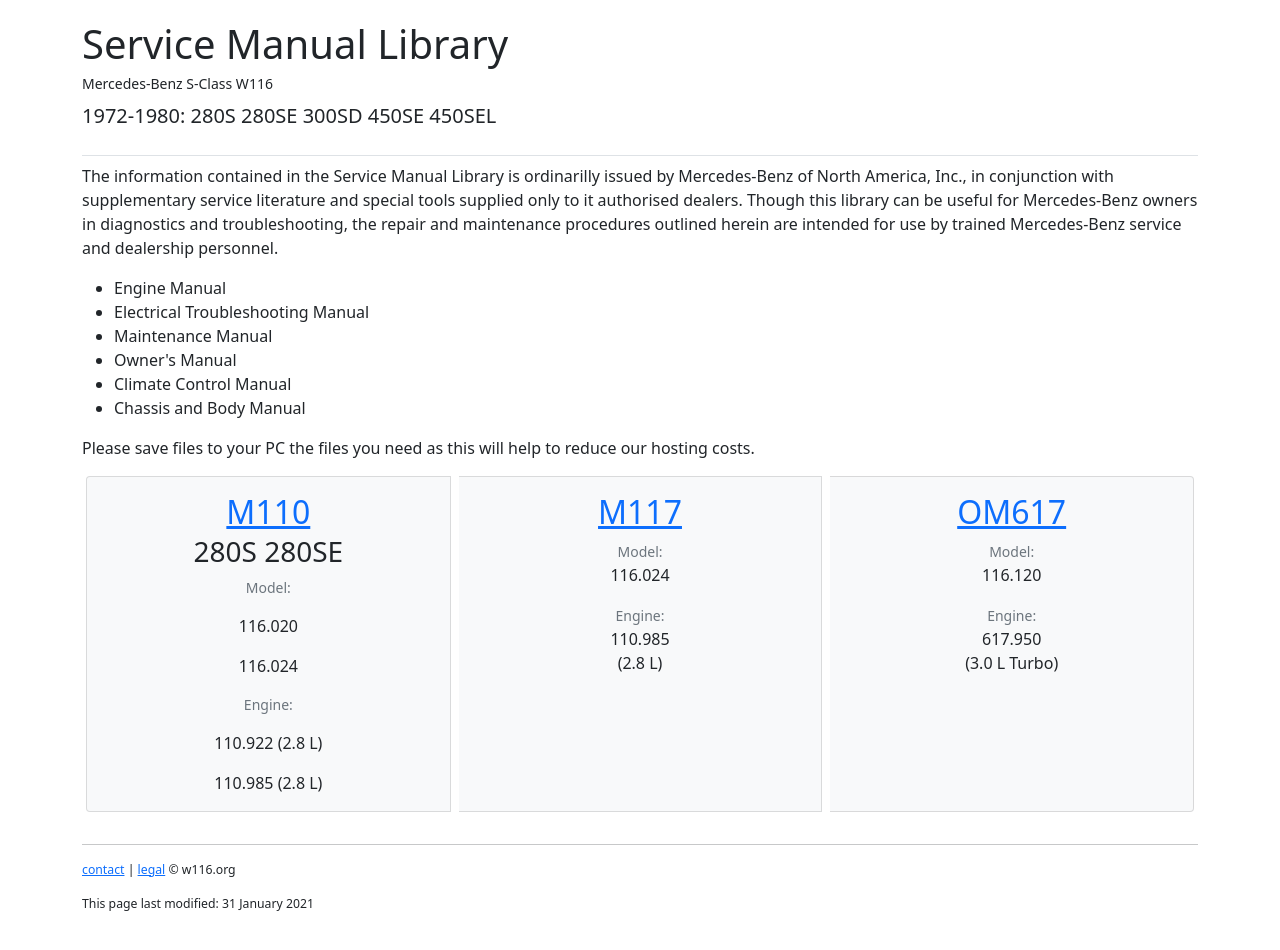
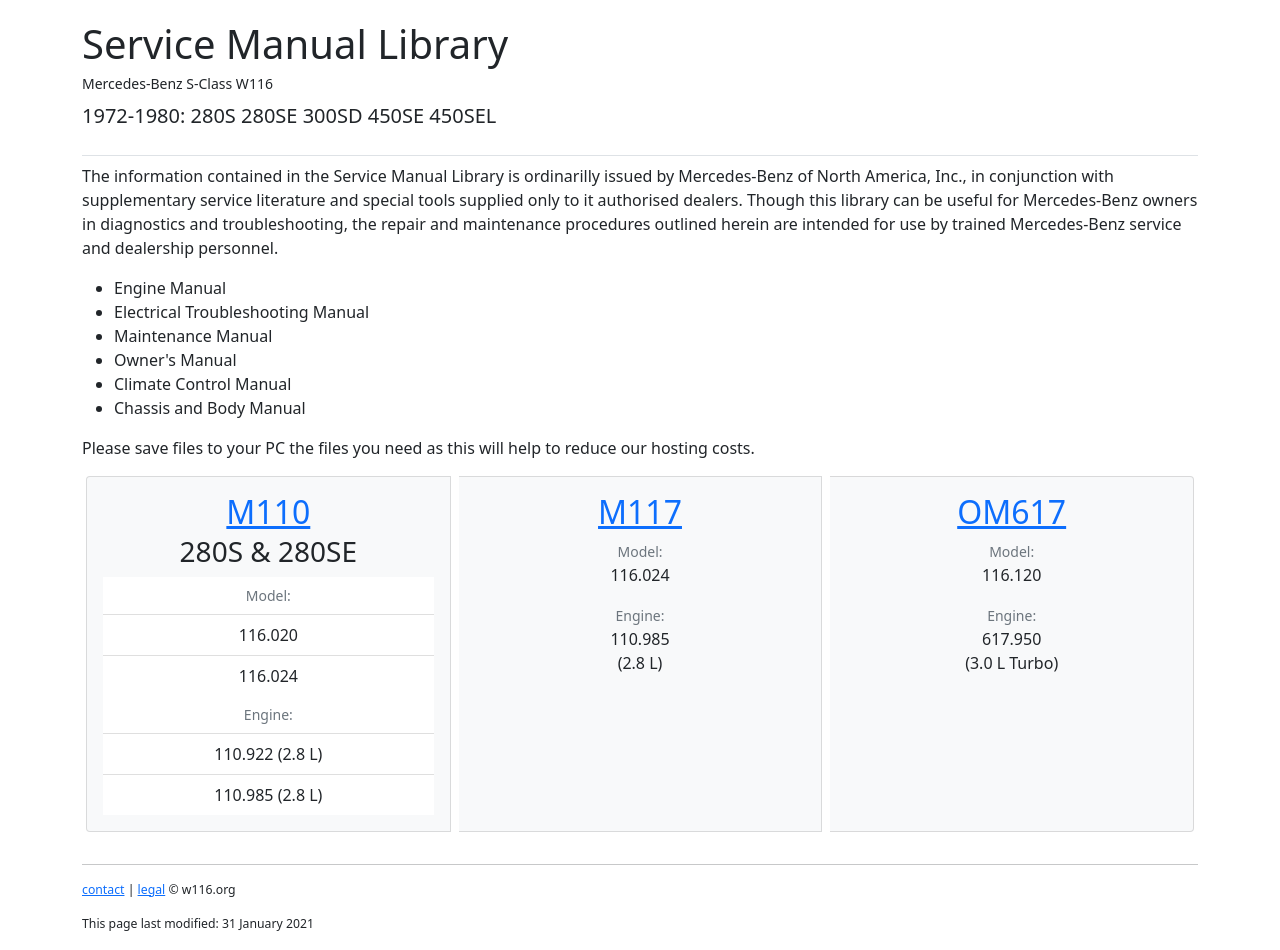
Before and after one commit to W116org/handbook, a Jekyll site: the page built from index.html, in a window 1280 px wide, cut to the strip 210-1160 px from the top of the page. Built offline with Jekyll 4.4.1, drawn with Linux system fonts in a browser that asks for light colours; comment, search, counter and statistics services are not loaded.

Commit message:
Update index.html

```diff
--- a/index.html
+++ b/index.html
@@ -36,13 +36,17 @@
       <a href="m110/">
         <h2 class="card-title">M110</h2>
       </a>
-      <h3 class="card-subtitle mb-2">280S 280SE</h3>
-      <p class="card-text small text-muted">Model:</p>
-      <p class="card-text">116.020</p>
-      <p class="card-text">116.024</p>
-      <p class="card-text small text-muted">Engine:</p>
-      <p class="card-text">110.922 (2.8 L)</p>
-      <p class="card-text">110.985 (2.8 L)</p>
+      <h3 class="card-subtitle mb-2">280S &amp; 280SE</h3>
+      <ul class="list-group list-group-flush">
+        <li class="list-group-item small text-muted">Model:</li>
+        <li class="list-group-item">116.020</li>
+        <li class="list-group-item">116.024</li>
+      </ul>
+      <ul class="list-group list-group-flush">
+        <li class="list-group-item small text-muted">Engine:</li>
+        <li class="list-group-item">110.922 (2.8 L)</li>
+        <li class="list-group-item">110.985 (2.8 L)</li>
+      </ul>
     </div>
   </div>
   <div class="card text-center text-dark bg-light mb-3 mx-1">
```
